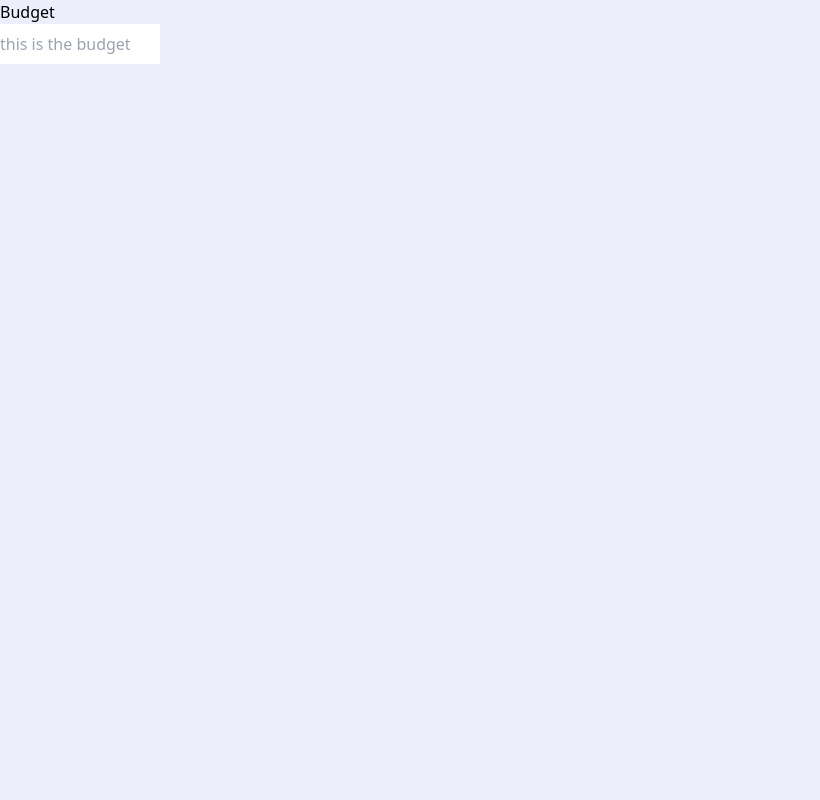
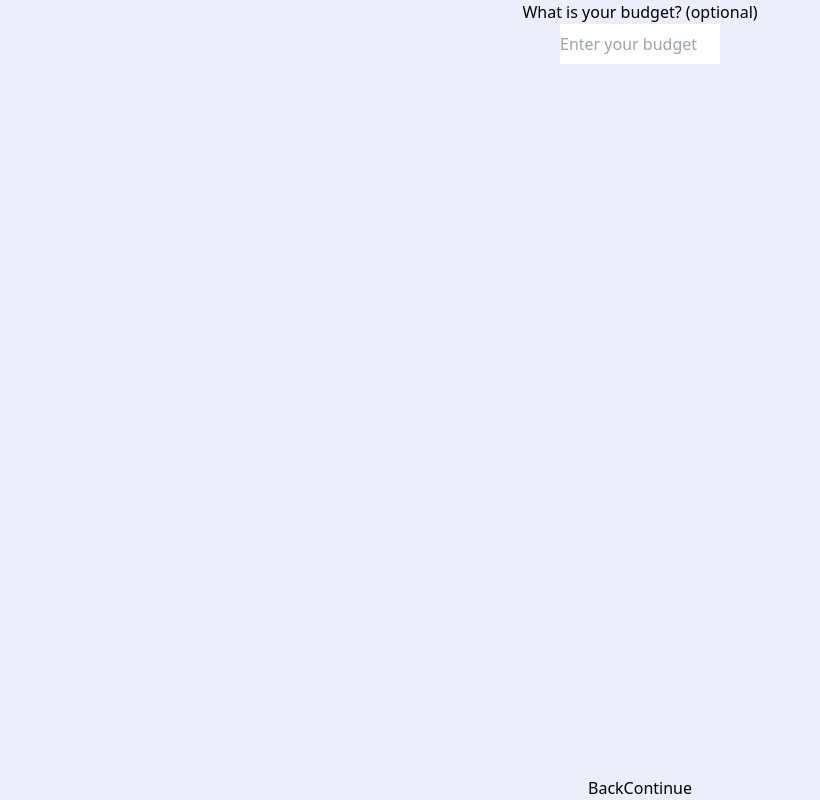
Before and after one commit to britzky/career-coach, a React (Vite) app in the folder frontend/career-coach/: page /budget in a window 1280 px wide. Shown: the whole page, without its empty margins (0-820 px from the left). Built offline with nearby package versions, Linux system fonts and the light colour scheme.

Commit message:
started to build out the navbutton component

```diff
--- a/frontend/career-coach/src/components/NavButton/NavButton.tsx
+++ b/frontend/career-coach/src/components/NavButton/NavButton.tsx
@@ -1,7 +1,14 @@
 import React from 'react'
 
-export const NavButton = () => {
+interface ButtonProps {
+  onClick?: () => void;
+  children?: React.ReactNode;
+}
+
+export const NavButton: React.FC<ButtonProps> = ({ onClick, children }) => {
   return (
-    <div>NavButton</div>
-  )
-}
+    <button onClick={onClick}>
+      {children}
+    </button>
+  );
+};
--- a/frontend/career-coach/src/pages/Budget/Budget.tsx
+++ b/frontend/career-coach/src/pages/Budget/Budget.tsx
@@ -1,13 +1,27 @@
 import React from 'react'
 import { InputBox } from '../../components/InputBox'
+import { NavButton } from '../../components/NavButton';
 
-export const Budget = () => {
-  return (
-    <>
-    <div>Budget</div>
-    <div className='w-40'><InputBox placeholder='this is the budget'/></div>
-     </>
+// export const Budget = () => {
+//   return (
+//     <>
+//     <div>Budget</div>
+//     <div className='w-40'><InputBox placeholder='this is the budget'/></div>
+//      </>
 
 
-  )
-}
+//   )
+// }
+
+export const Budget: React.FC = () => {
+  return (
+    <div style={{ display: 'flex', flexDirection: 'column', alignItems: 'center', minHeight: '100vh' }}>
+      <div>What is your budget? (optional)</div>
+      <div className='w-40'><InputBox placeholder='Enter your budget'/></div>
+      <div style={{ marginTop: 'auto' }}>
+        <NavButton>Back</NavButton>
+        <NavButton>Continue</NavButton>
+      </div>
+    </div>
+  );
+};
```
